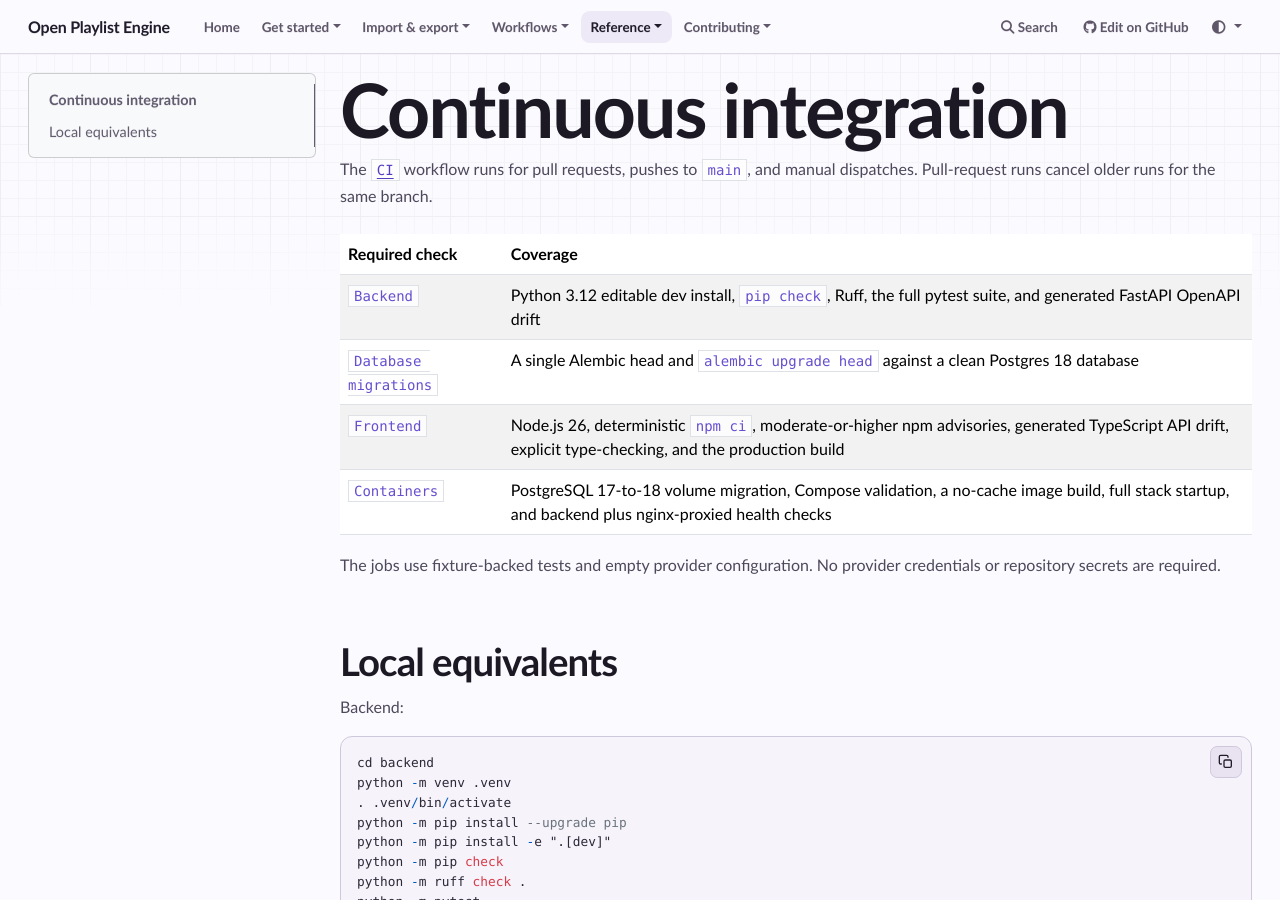
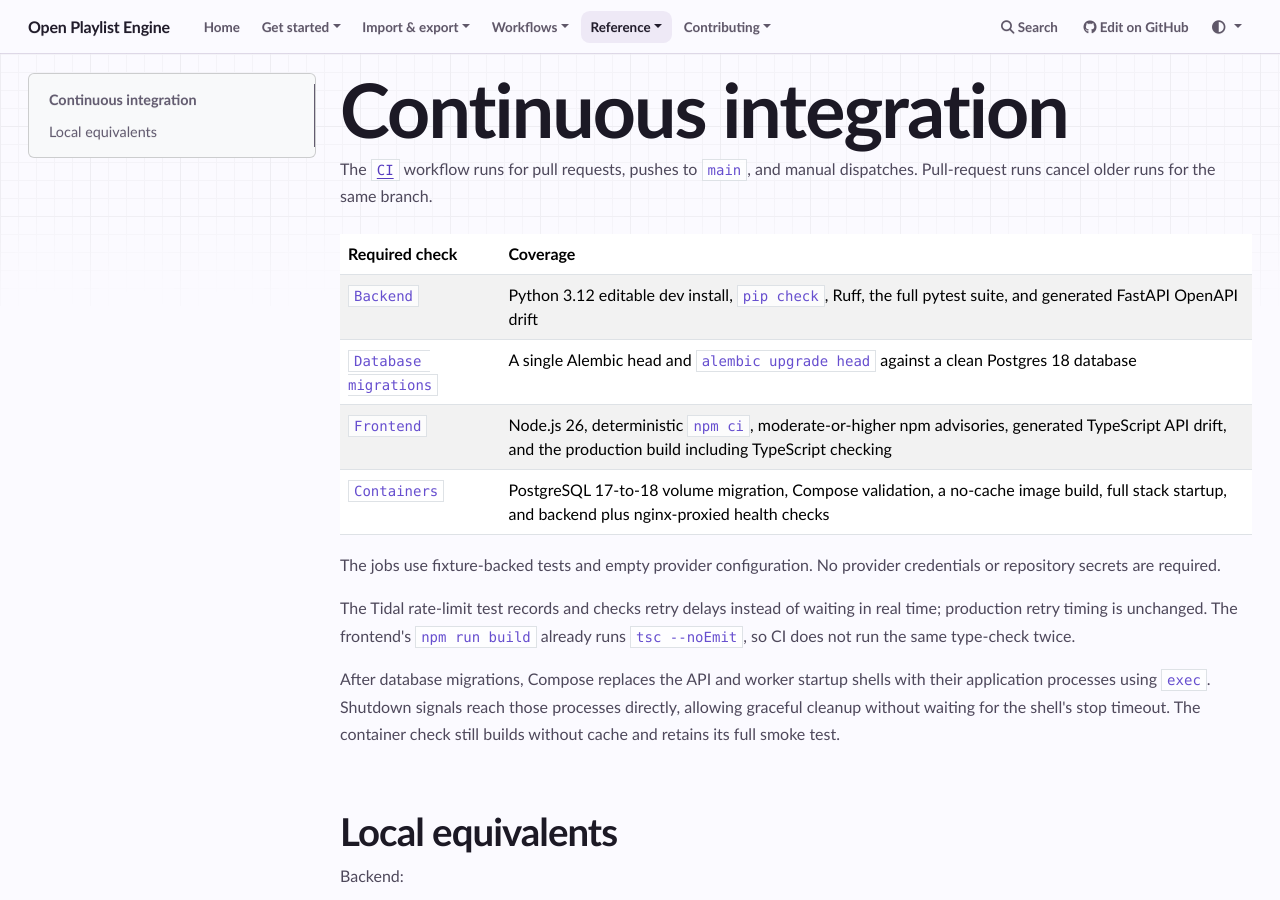
Before and after one commit to mbianchidev/open-playlist-engine, an MkDocs documentation site: the page built from docs/CI.md, in a window 1280 px wide and 900 px high. Built offline with MkDocs 1.6.1, drawn with Linux system fonts in a browser that asks for light colours; nearby versions of some CDN libraries.

Commit message:
Reduce avoidable CI waits and duplicate checks

```diff
--- a/docker-compose.yml
+++ b/docker-compose.yml
@@ -42,7 +42,7 @@ services:
   backend:
     build: ./backend
     restart: unless-stopped
-    command: ["sh", "-c", "alembic upgrade head && uvicorn app.main:app --host 0.0.0.0 --port 8000 --no-access-log"]
+    command: ["sh", "-c", "alembic upgrade head && exec uvicorn app.main:app --host 0.0.0.0 --port 8000 --no-access-log"]
     env_file: .env
     environment:
       OPE_DATABASE_URL: postgresql+psycopg://ope:ope@postgres:5432/ope
@@ -61,7 +61,7 @@ services:
   worker:
     build: ./backend
     restart: unless-stopped
-    command: ["sh", "-c", "alembic upgrade head && arq app.jobs.worker.WorkerSettings"]
+    command: ["sh", "-c", "alembic upgrade head && exec arq app.jobs.worker.WorkerSettings"]
     env_file: .env
     environment:
       OPE_DATABASE_URL: postgresql+psycopg://ope:ope@postgres:5432/ope
--- a/docs/CI.md
+++ b/docs/CI.md
@@ -9,11 +9,21 @@ Pull-request runs cancel older runs for the same branch.
 |---|---|
 | `Backend` | Python 3.12 editable dev install, `pip check`, Ruff, the full pytest suite, and generated FastAPI OpenAPI drift |
 | `Database migrations` | A single Alembic head and `alembic upgrade head` against a clean Postgres 18 database |
-| `Frontend` | Node.js 26, deterministic `npm ci`, moderate-or-higher npm advisories, generated TypeScript API drift, explicit type-checking, and the production build |
+| `Frontend` | Node.js 26, deterministic `npm ci`, moderate-or-higher npm advisories, generated TypeScript API drift, and the production build including TypeScript checking |
 | `Containers` | PostgreSQL 17-to-18 volume migration, Compose validation, a no-cache image build, full stack startup, and backend plus nginx-proxied health checks |
 
 The jobs use fixture-backed tests and empty provider configuration. No provider
 credentials or repository secrets are required.
+
+The Tidal rate-limit test records and checks retry delays instead of waiting in
+real time; production retry timing is unchanged. The frontend's `npm run build`
+already runs `tsc --noEmit`, so CI does not run the same type-check twice.
+
+After database migrations, Compose replaces the API and worker startup shells
+with their application processes using `exec`. Shutdown signals reach those
+processes directly, allowing graceful cleanup without waiting for the shell's
+stop timeout. The container check still builds without cache and retains its
+full smoke test.
 
 ## Local equivalents
 
```
Also changed, not shown: 2 other files.
